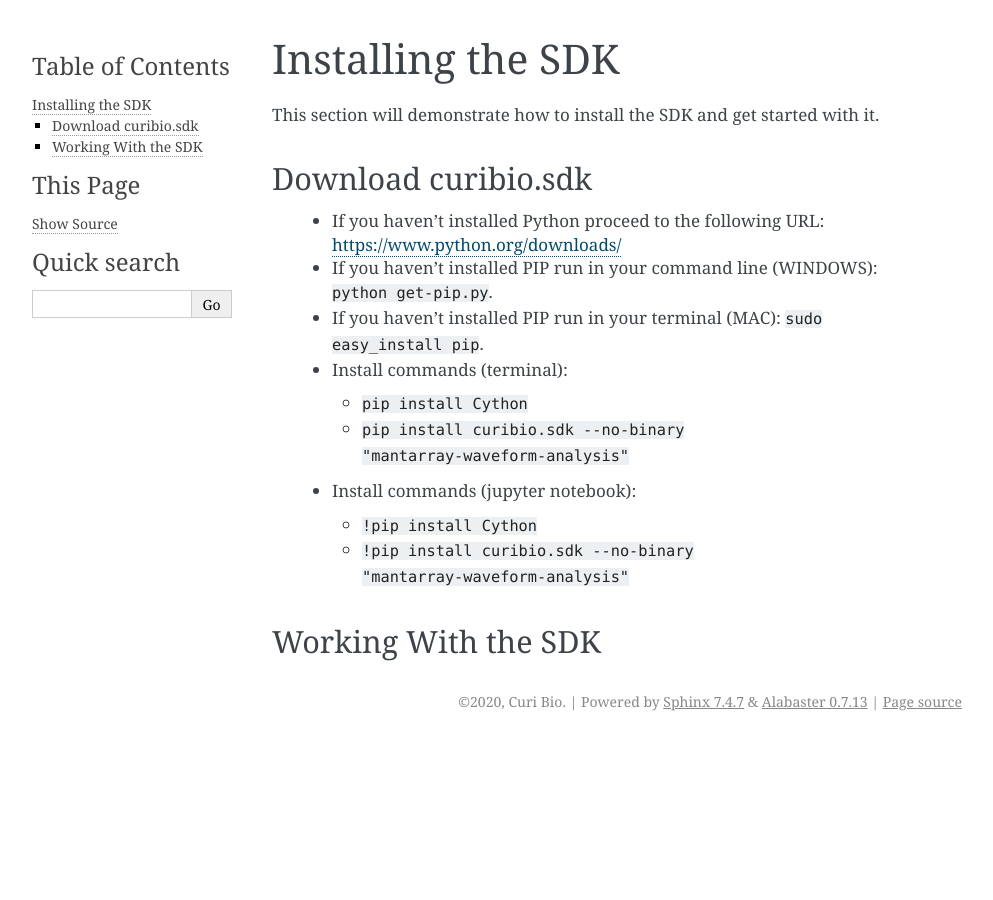
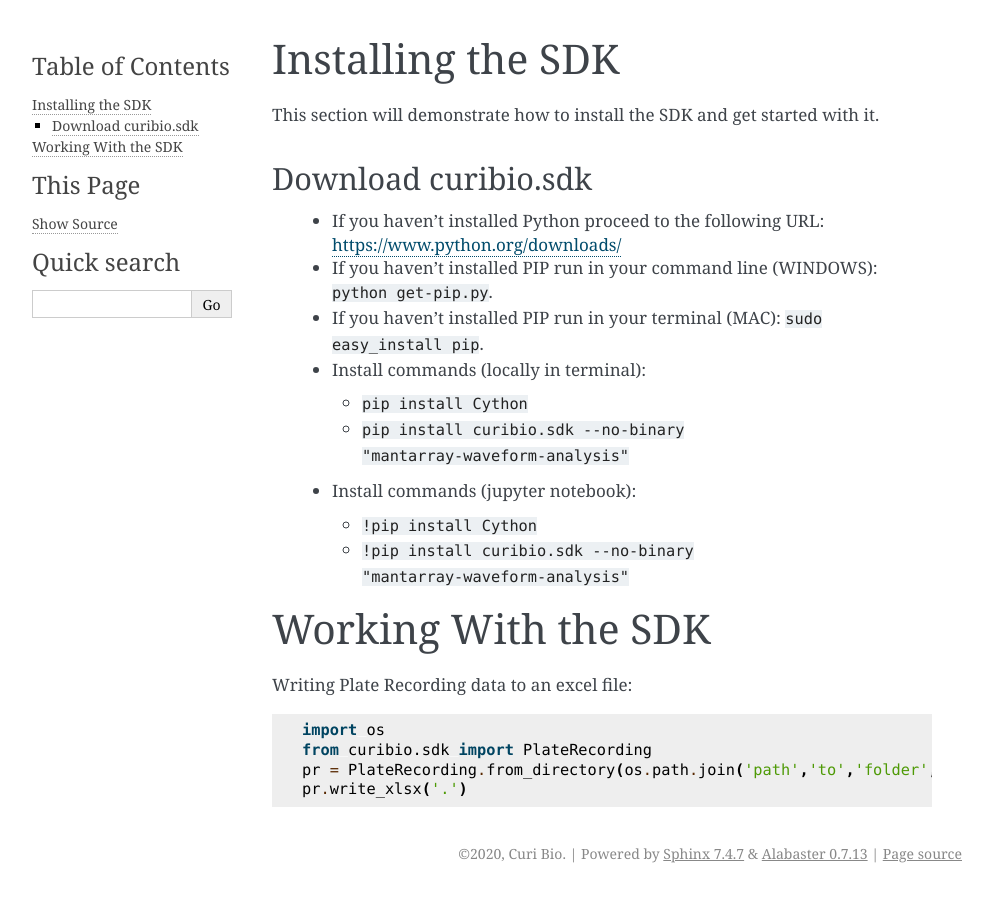
Before and after one commit to CuriBio/curibio.sdk, a Sphinx documentation site: the page built from docs/source/gettingstarted.rst, in a window 1280 px wide. Shown: the whole page, without its empty margins (148-1141 px from the left). Built offline with Sphinx 7.4.7, drawn with Linux system fonts in a browser that asks for light colours.

Commit message:
added simple code example writing data to an excel file

```diff
--- a/docs/source/gettingstarted.rst
+++ b/docs/source/gettingstarted.rst
@@ -11,15 +11,23 @@
  * If you haven't installed Python proceed to the following URL: https://www.python.org/downloads/
  * If you haven't installed PIP run in your command line (WINDOWS): ``python get-pip.py``.
  * If you haven't installed PIP run in your terminal (MAC): ``sudo easy_install pip``.
- * Install commands (terminal):
+ * Install commands (locally in terminal):
 
-   * ``pip install Cython``
-   * ``pip install curibio.sdk --no-binary "mantarray-waveform-analysis"``
+   *  ``pip install Cython``
+   *  ``pip install curibio.sdk --no-binary "mantarray-waveform-analysis"``
 
  * Install commands (jupyter notebook):
 
-   * ``!pip install Cython``
-   * ``!pip install curibio.sdk --no-binary "mantarray-waveform-analysis"``
+   *  ``!pip install Cython``
+   *  ``!pip install curibio.sdk --no-binary "mantarray-waveform-analysis"``
+
 
 Working With the SDK
----------------------
+====================
+
+Writing Plate Recording data to an excel file::
+
+    import os
+    from curibio.sdk import PlateRecording
+    pr = PlateRecording.from_directory(os.path.join('path','to','folder','containing','h5','files','from a recording'))
+    pr.write_xlsx('.')
```
